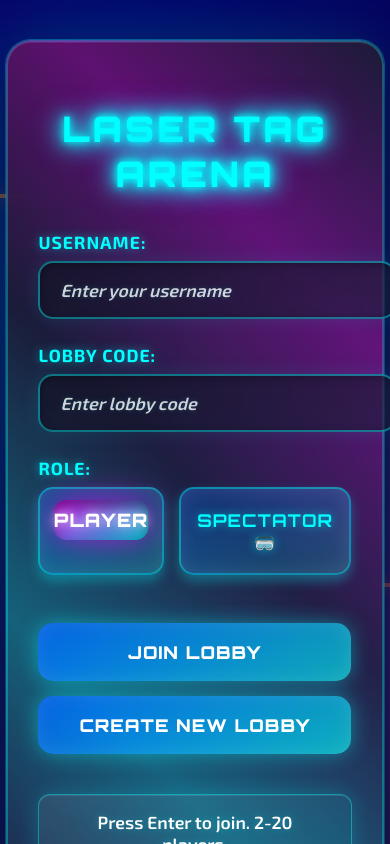
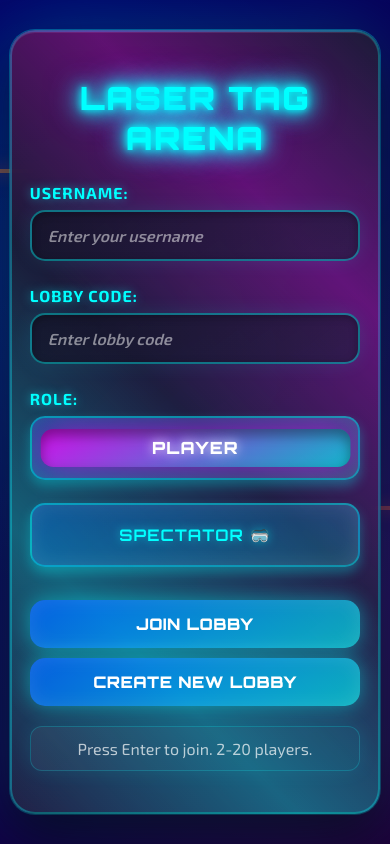
Before and after one commit to johnpeterprogramming/laser-tag, a React (Vite) app in the folder client/: page / in a window 390 px wide. Built offline with nearby package versions, Linux system fonts and the light colour scheme; no server answers.

Commit message:
fix boxes going off the screen

```diff
--- a/client/src/views/LobbyPage.css
+++ b/client/src/views/LobbyPage.css
@@ -294,19 +294,13 @@
 .waiting-message {
   margin-top: 25px;
   font-size: 1.2em;
-  color: #ffffff;
-  font-weight: 700;
+  color: #7c6f64;
+  font-weight: 600;
   padding: 16px 24px;
-  background: linear-gradient(145deg,
-    rgba(0, 255, 255, 0.15),
-    rgba(255, 0, 255, 0.1));
+  background: linear-gradient(145deg, rgba(124, 111, 100, 0.1), rgba(146, 131, 116, 0.05));
   border-radius: 15px;
-  border: 2px solid rgba(0, 255, 255, 0.3);
+  border: 2px solid rgba(124, 111, 100, 0.2);
   animation: fadeInUp 0.6s ease 0.3s both;
-  box-shadow:
-    0 0 20px rgba(0, 255, 255, 0.2),
-    inset 0 1px 0 rgba(255, 255, 255, 0.1);
-  text-shadow: 0 0 8px rgba(0, 255, 255, 0.4);
 }
 
 /* Floating shapes */
@@ -453,10 +447,9 @@
 
 .health-text {
   font-size: 0.95em;
-  color: #ffffff;
+  color: #7c6f64;
   min-width: 70px;
-  font-weight: 700;
-  text-shadow: 0 0 8px rgba(0, 255, 255, 0.3);
+  font-weight: 600;
 }
 
 .health-bar {
--- a/client/src/views/SpectatorView.css
+++ b/client/src/views/SpectatorView.css
@@ -351,10 +351,9 @@
 }
 .lobby-state {
   font-size: 1.2em;
-  color: #ffffff;
+  color: #b57614;
   margin-top: 8px;
-  font-weight: 700;
-  text-shadow: 0 0 8px rgba(0, 255, 255, 0.4);
+  font-weight: 600;
 }
 
 .lobby-state span {
@@ -473,12 +472,11 @@
   margin: 8px 0;
 }
 .player-colour-label, .player-health-label {
-  color: #ffffff;
+  color: #b57614;
   font-size: 1.1em;
   font-weight: 700;
   text-transform: uppercase;
   letter-spacing: 0.5px;
-  text-shadow: 0 0 8px rgba(0, 255, 255, 0.3);
 }
 .player-colour-dot {
   display: inline-block;
--- a/client/src/views/StartPage.css
+++ b/client/src/views/StartPage.css
@@ -77,9 +77,10 @@
   display: flex;
   align-items: center;
   justify-content: center;
-  padding: 40px 20px;
+  padding: 20px 15px;
   position: relative;
   overflow: hidden;
+  box-sizing: border-box;
 }
 
 .start-page-container::before {
@@ -115,6 +116,7 @@
   z-index: 2;
   backdrop-filter: blur(20px);
   border: 2px solid rgba(0, 255, 255, 0.3);
+  box-sizing: border-box;
 }
 
 .start-box::before {
@@ -166,6 +168,7 @@
 
 .input-group input {
   width: 100%;
+  max-width: 100%;
   padding: 18px 22px;
   border: 2px solid rgba(0, 255, 255, 0.4);
   border-radius: 15px;
@@ -180,6 +183,7 @@
   box-shadow:
     inset 0 2px 8px rgba(0, 0, 0, 0.3),
     0 0 20px rgba(0, 255, 255, 0.1);
+  box-sizing: border-box;
 }
 
 .input-group input:focus {
@@ -196,19 +200,20 @@
 }
 
 .input-group input::placeholder {
-  color: rgba(255, 255, 255, 0.8);
+  color: rgba(255, 255, 255, 0.5);
   font-style: italic;
-  text-shadow: 0 0 5px rgba(0, 255, 255, 0.2);
 }
 
 .button-group {
   display: flex;
   gap: 20px;
   margin-top: 40px;
+  width: 100%;
 }
 
 .button-group button {
   flex: 1;
+  min-width: 0;
   padding: 20px 25px;
   border: none;
   border-radius: 15px;
@@ -228,6 +233,9 @@
   box-shadow:
     0 0 20px rgba(0, 255, 255, 0.4),
     inset 0 0 20px rgba(255, 255, 255, 0.1);
+  box-sizing: border-box;
+  white-space: nowrap;
+  text-overflow: ellipsis;
 }
 
 .button-group button::before {
@@ -284,20 +292,17 @@
 .note {
   margin-top: 40px;
   font-size: 1.1em;
-  color: #ffffff;
-  font-weight: 600;
+  color: rgba(255, 255, 255, 0.7);
+  font-weight: 500;
   font-family: 'Exo 2', sans-serif;
   padding: 16px 24px;
   background: linear-gradient(145deg,
-    rgba(255, 255, 255, 0.08),
-    rgba(0, 255, 255, 0.08));
+    rgba(255, 255, 255, 0.05),
+    rgba(0, 255, 255, 0.05));
   border-radius: 12px;
-  border: 1px solid rgba(0, 255, 255, 0.4);
+  border: 1px solid rgba(0, 255, 255, 0.2);
   text-align: center;
-  box-shadow:
-    0 0 20px rgba(0, 255, 255, 0.2),
-    inset 0 1px 0 rgba(255, 255, 255, 0.1);
-  text-shadow: 0 0 8px rgba(0, 255, 255, 0.3);
+  box-shadow: 0 0 20px rgba(0, 255, 255, 0.1);
 }
 
 /* 🎮 Floating Controller Shapes 🎮 */
@@ -470,16 +475,48 @@
   }
 }
 
-@media (max-width: 500px) {
+@media (max-width: 768px) {
+  .start-page-container {
+    padding: 15px 10px;
+  }
+
   .start-box {
-    padding: 40px 30px;
-    max-width: 380px;
+    padding: 30px 20px;
+    max-width: 90vw;
+    width: 100%;
   }
 
   .start-box h1 {
-    font-size: 2.2em;
-    margin-bottom: 35px;
-    letter-spacing: 3px;
+    font-size: 2.4em;
+    margin-bottom: 30px;
+    letter-spacing: 2px;
+  }
+
+  .button-group {
+    flex-direction: column;
+    gap: 12px;
+    margin-top: 30px;
+  }
+
+  .button-group button {
+    font-size: 1.1em;
+    padding: 16px 20px;
+    letter-spacing: 1px;
+  }
+
+  .input-group input {
+    font-size: 1.1em;
+    padding: 16px 18px;
+  }
+
+  .radio-option {
+    font-size: 0.95em;
+    padding: 10px 12px;
+    letter-spacing: 1px;
+  }
+
+  .input-group > div {
+    gap: 12px;
   }
 
   .shape {
@@ -487,35 +524,123 @@
   }
 
   .svg-target {
-    width: 70px;
-    height: 70px;
+    width: 80px;
+    height: 80px;
+  }
+
+  .laser {
+    width: 140px;
+    height: 4px;
+  }
+}
+
+@media (max-width: 500px) {
+  .start-page-container {
+    padding: 10px 8px;
+  }
+
+  .start-box {
+    padding: 25px 18px;
+    max-width: 95vw;
+  }
+
+  .start-box h1 {
+    font-size: 2em;
+    margin-bottom: 25px;
+    letter-spacing: 1.5px;
   }
 
   .button-group {
     flex-direction: column;
-    gap: 15px;
+    gap: 10px;
+    margin-top: 25px;
   }
 
   .button-group button {
-    font-size: 1.1em;
-    padding: 18px 20px;
+    font-size: 1em;
+    padding: 14px 16px;
+    letter-spacing: 0.5px;
+  }
+
+  .input-group input {
+    font-size: 1em;
+    padding: 14px 16px;
+  }
+
+  .input-group label {
+    font-size: 1em;
+  }
+
+  .radio-option {
+    font-size: 0.9em;
+    padding: 8px 10px;
+    letter-spacing: 0.5px;
+  }
+
+  .input-group > div {
+    flex-direction: column;
+    gap: 8px;
+  }
+
+  .shape {
+    font-size: 2.5rem;
+  }
+
+  .svg-target {
+    width: 60px;
+    height: 60px;
+  }
+
+  .laser {
+    width: 100px;
+    height: 3px;
+  }
+
+  .note {
+    font-size: 1em;
+    padding: 12px 16px;
+    margin-top: 20px;
+  }
+}
+
+@media (max-width: 350px) {
+  .start-page-container {
+    padding: 8px 5px;
+  }
+
+  .start-box {
+    padding: 20px 15px;
+    max-width: 98vw;
+  }
+
+  .start-box h1 {
+    font-size: 1.8em;
+    margin-bottom: 20px;
     letter-spacing: 1px;
   }
 
+  .button-group button {
+    font-size: 0.95em;
+    padding: 12px 14px;
+  }
+
   .input-group input {
-    font-size: 1.1em;
-    padding: 16px 20px;
+    font-size: 0.95em;
+    padding: 12px 14px;
   }
 
   .radio-option {
-    font-size: 1em;
-    padding: 10px 14px;
-    letter-spacing: 1px;
+    font-size: 0.85em;
+    padding: 6px 8px;
   }
 
-  .laser {
-    width: 120px;
-    height: 4px;
+  .shape {
+    font-size: 2rem;
+  }
+
+  .svg-target {
+    width: 50px;
+    height: 50px;
   }
 }
 
@@ -524,12 +649,15 @@
   display: flex;
   gap: 15px;
   justify-content: center;
+  width: 100%;
+  box-sizing: border-box;
 }
 
 .radio-option {
   position: relative;
   cursor: pointer;
   flex: 1;
+  min-width: 0;
   padding: 12px 16px;
   border: 2px solid rgba(0, 255, 255, 0.4);
   border-radius: 15px;
@@ -551,6 +679,10 @@
     inset 0 0 20px rgba(255, 255, 255, 0.1);
   text-transform: uppercase;
   letter-spacing: 2px;
+  box-sizing: border-box;
+  white-space: nowrap;
+  text-overflow: ellipsis;
+  overflow: hidden;
 }
 
 .radio-option input[type="radio"] {
```
